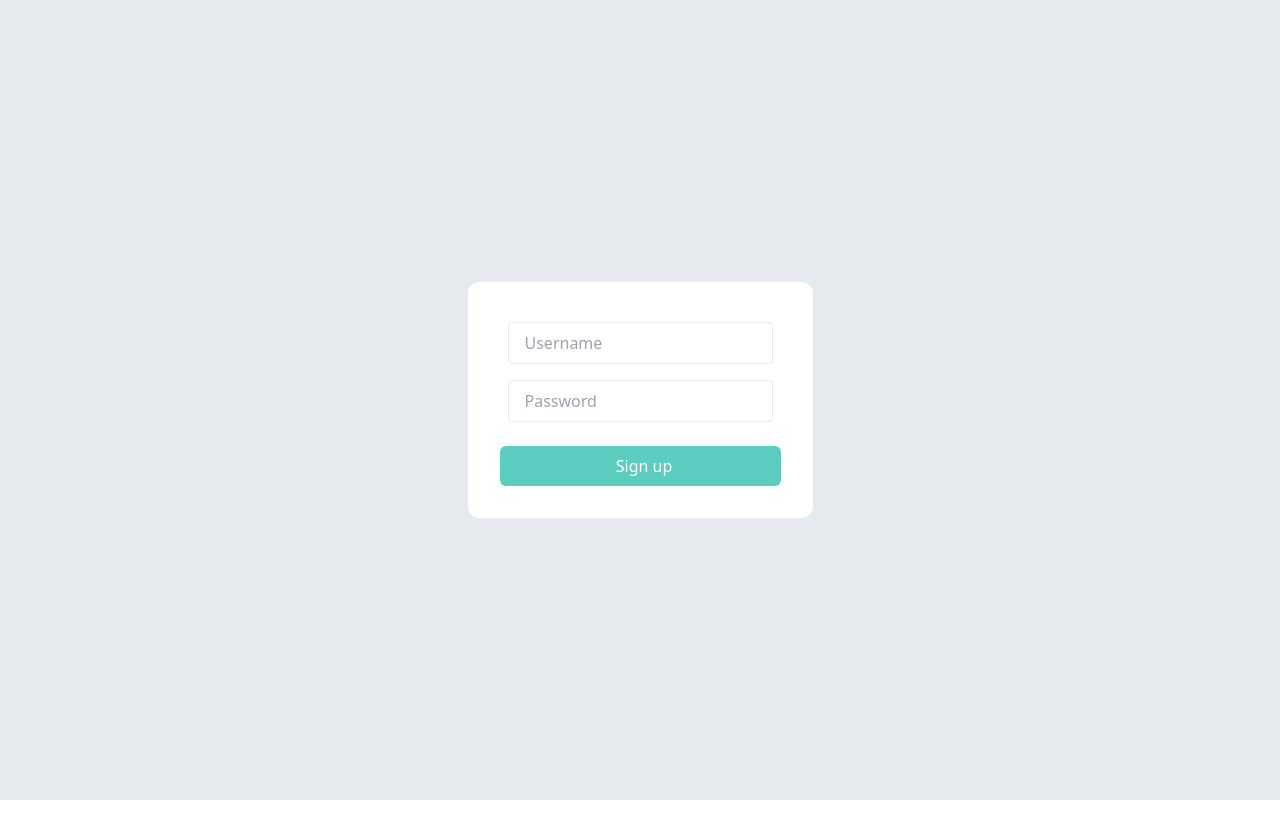
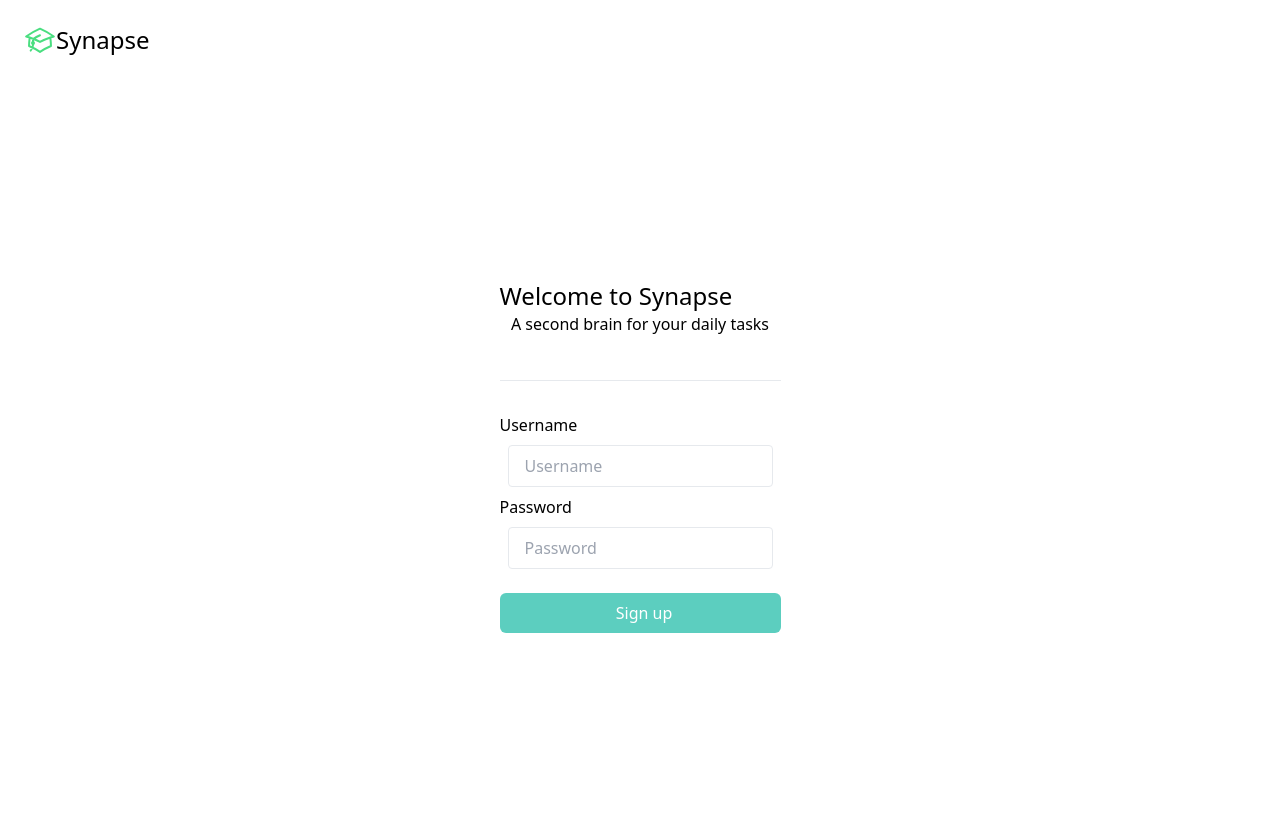
Before and after one commit to Priyanshu-su30/Synapse-frontend, a React (Vite) app: page /signup in a window 1280 px wide. Shown: the top 838 px of the page. Before the commit the page ends 800 px from the top, so only its background shows below. Built offline with nearby package versions, Linux system fonts and the light colour scheme.

Commit message:
minor error fix

```diff
--- a/src/components/Button.tsx
+++ b/src/components/Button.tsx
@@ -3,7 +3,7 @@ import { ReactElement } from "react";
 interface ButtonProps {
     variant: "primary" | "secondary";
     text: string;
-    startIcon: ReactElement;
+    startIcon?: ReactElement;
     onClick?: () => void;
     fullWidth?: boolean;
     loading?: boolean;
--- a/src/components/CreateContentModal.tsx
+++ b/src/components/CreateContentModal.tsx
@@ -1,3 +1,4 @@
+/* eslint-disable react/prop-types */
 import { useRef, useState } from "react";
 import { CrossIcon } from "../icons/CrossIcon";
 import { Button } from "./Button";
--- a/src/icons/LinksIcon.tsx
+++ b/src/icons/LinksIcon.tsx
@@ -1,5 +1,6 @@
+/* eslint-disable react/no-unknown-property */
 export function LinksIcon(){
-    return <svg xmlns="http://www.w3.org/2000/svg" fill="none" viewBox="0 0 24 24" stroke-width="1.5" stroke="currentColor" class="size-6">
+    return <svg xmlns="http://www.w3.org/2000/svg" fill="none" viewBox="0 0 24 24" stroke-width="1.5" stroke="currentColor" className="size-6">
   <path stroke-linecap="round" stroke-linejoin="round" d="M13.19 8.688a4.5 4.5 0 0 1 1.242 7.244l-4.5 4.5a4.5 4.5 0 0 1-6.364-6.364l1.757-1.757m13.35-.622 1.757-1.757a4.5 4.5 0 0 0-6.364-6.364l-4.5 4.5a4.5 4.5 0 0 0 1.242 7.244" />
 </svg>
 
--- a/src/icons/LogoutIcon.tsx
+++ b/src/icons/LogoutIcon.tsx
@@ -1,5 +1,6 @@
+/* eslint-disable react/no-unknown-property */
 export function LogoutIcon(){
-    return <svg xmlns="http://www.w3.org/2000/svg" fill="none" viewBox="0 0 24 24" stroke-width="1.5" stroke="currentColor" class="size-6">
+    return <svg xmlns="http://www.w3.org/2000/svg" fill="none" viewBox="0 0 24 24" stroke-width="1.5" stroke="currentColor" className="size-6">
     <path stroke-linecap="round" stroke-linejoin="round" d="M15.75 9V5.25A2.25 2.25 0 0 0 13.5 3h-6a2.25 2.25 0 0 0-2.25 2.25v13.5A2.25 2.25 0 0 0 7.5 21h6a2.25 2.25 0 0 0 2.25-2.25V15M12 9l-3 3m0 0 3 3m-3-3h12.75" />
   </svg>
 
--- a/src/icons/TagsIcon.tsx
+++ b/src/icons/TagsIcon.tsx
@@ -1,5 +1,6 @@
+/* eslint-disable react/no-unknown-property */
 export function TagsIcon(){
-    return <svg xmlns="http://www.w3.org/2000/svg" fill="none" viewBox="0 0 24 24" stroke-width="1.5" stroke="currentColor" class="size-6">
+    return <svg xmlns="http://www.w3.org/2000/svg" fill="none" viewBox="0 0 24 24" stroke-width="1.5" stroke="currentColor" className="size-6">
     <path stroke-linecap="round" stroke-linejoin="round" d="M5.25 8.25h15m-16.5 7.5h15m-1.8-13.5-3.9 19.5m-2.1-19.5-3.9 19.5" />
   </svg>
 
--- a/src/pages/Signin.tsx
+++ b/src/pages/Signin.tsx
@@ -4,7 +4,7 @@ import { Input } from "../components/Input";
 import { BACKEND_URL } from "../config";
 import axios from "axios";
 import { useNavigate } from "react-router-dom";
-import { ToastContainer, toast } from 'react-toastify';
+import { toast } from 'react-toastify';
 
 export function Signin() {
     const usernameRef = useRef<HTMLInputElement>();
--- a/src/pages/Signup.tsx
+++ b/src/pages/Signup.tsx
@@ -5,6 +5,7 @@ import axios from "axios";
 import { BACKEND_URL } from "../config";
 import { useNavigate } from "react-router-dom";
 import { toast } from "react-toastify";
+import { Logo } from "../icons/Logo";
 
 export function Signup() {
     const usernameRef = useRef<HTMLInputElement>();
@@ -24,13 +25,40 @@ export function Signup() {
         navigate("/signin")
     }
 
-    return <div className="h-screen w-screen bg-gray-200 flex justify-center items-center">
-        <div className="bg-white rounded-xl border min-w-48 p-8">
-            <Input reference={usernameRef} placeholder="Username" />
-            <Input reference={passwordRef} placeholder="Password" />
-            <div className="flex justify-center pt-4">
-                <Button onClick={() =>{signup(); notify() }} loading={false} variant="primary" text="Sign up" fullWidth={true} />
+    // return <div className="h-screen w-screen bg-gray-200 flex justify-center items-center">
+    //     <div className="bg-white rounded-xl border min-w-48 p-8">
+    //         <Input reference={usernameRef} placeholder="Username" />
+    //         <Input reference={passwordRef} placeholder="Password" />
+    //         <div className="flex justify-center pt-4">
+    //             <Button onClick={() =>{signup(); notify() }} loading={false} variant="primary" text="Sign up" fullWidth={true} />
+    //         </div>
+    //     </div>
+    // </div>
+    return(
+        <>
+        <div className="flex text-2xl w-screen  pt-6 pl-6">
+            <div className="text-green-400">
+                <Logo />
+            </div>
+            Synapse
+        </div>
+        <div className="h-screen w-screen  flex justify-center items-center">
+            <div className="bg-white rounded-xl min-w-48 p-8">
+                <div className="text-2xl font-medium">
+                    Welcome to Synapse
+                </div>
+                <div className="text-center pb-3">A second brain for your daily tasks</div>
+                <hr className="h-px my-8 bg-gray-200 border-0 dark:bg-gray-700"></hr>
+                <div className="">Username</div>
+                <Input reference={usernameRef} placeholder="Username" />
+                <div className="">Password</div>
+                <Input reference={passwordRef} placeholder="Password" />
+                <div className="flex justify-center pt-4">
+                    <Button onClick={() =>{signup(); notify() }} loading={false} variant="primary" text="Sign up" fullWidth={true} />
+                </div>
             </div>
         </div>
-    </div>
+    </>
+
+    );
 }
```
